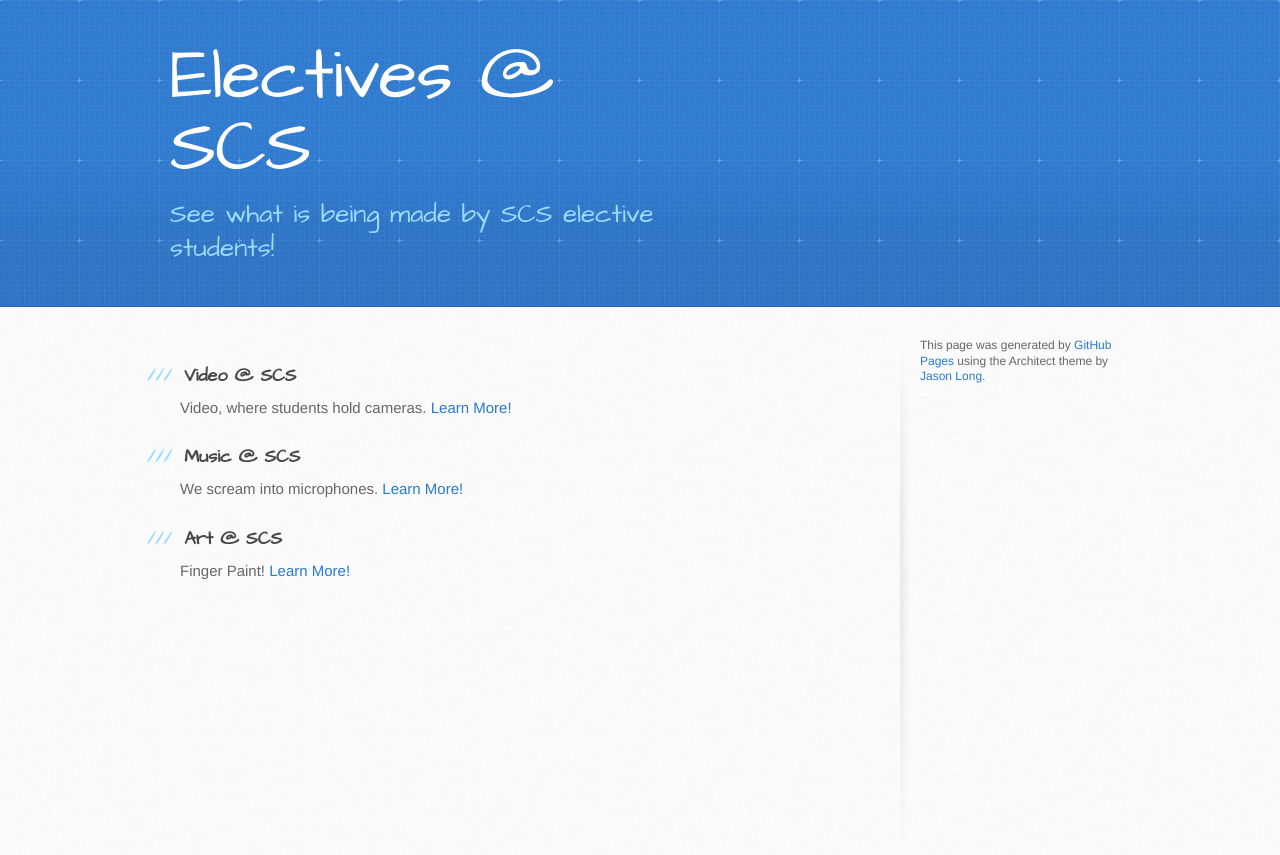
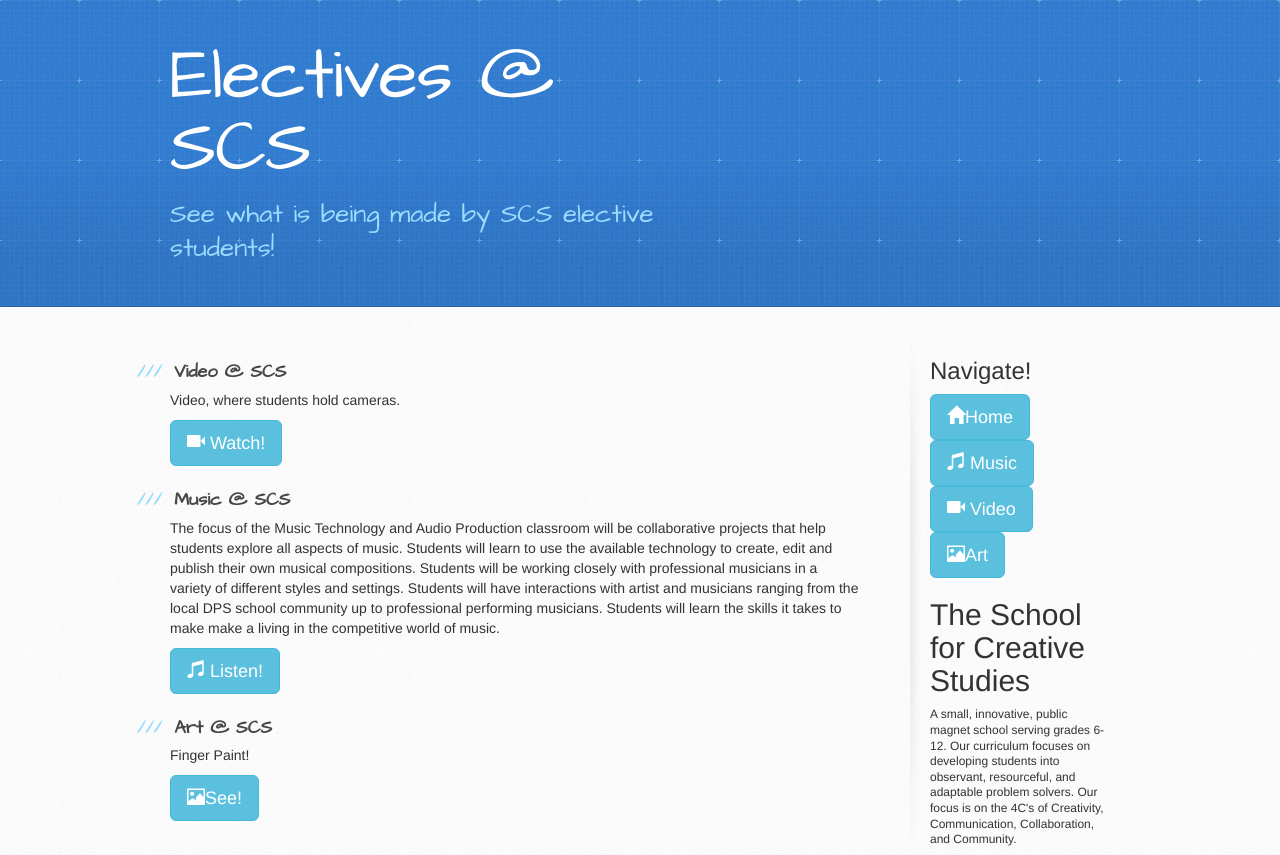
Before and after one commit to scselectives/scselectives.github.io, a plain HTML site: page index.html in a window 1280 px wide. Drawn offline with nearby package versions, Linux system fonts and the light colour scheme.

Commit message:
Update index.html

```diff
--- a/index.html
+++ b/index.html
@@ -8,6 +8,9 @@
     <link rel="stylesheet" type="text/css" href="stylesheets/stylesheet.css" media="screen">
     <link rel="stylesheet" type="text/css" href="stylesheets/github-light.css" media="screen">
     <link rel="stylesheet" type="text/css" href="stylesheets/print.css" media="print">
+      <link rel="stylesheet" href="https://maxcdn.bootstrapcdn.com/bootstrap/3.3.7/css/bootstrap.min.css">
+    <script src="https://ajax.googleapis.com/ajax/libs/jquery/1.12.4/jquery.min.js"></script>
+    <script src="https://maxcdn.bootstrapcdn.com/bootstrap/3.3.7/js/bootstrap.min.js"></script>
 
     <!--[if lt IE 9]>
     <script src="//html5shiv.googlecode.com/svn/trunk/html5.js"></script>
@@ -23,7 +26,6 @@
         <h2>See what is being made by SCS elective students!</h2>
       </div>
     </header>
-    <ul>
 
     <div id="content-wrapper">
       <div class="inner clearfix">
@@ -32,25 +34,54 @@
           <h3>
 <a id="welcome-to-github-pages" class="anchor" href="#welcome-to-github-pages" aria-hidden="true"><span aria-hidden="true" class="octicon octicon-link"></span></a>Video @ SCS</h3>
 
-          <p>Video, where students hold cameras. <a href="scselectives.github.io/music.html">Learn More!</a></p>
+          <p>Video, where students hold cameras.</p>
+            <a href="video.html" class="btn btn-info btn-lg" id="button-wrapper">
+          <span class="glyphicon glyphicon-facetime-video"></span> Watch!
+        </a>
 
 <h3>
 <a id="designer-templates" class="anchor" href="#designer-templates" aria-hidden="true"><span aria-hidden="true" class="octicon octicon-link"></span></a>Music @ SCS</h3>
 
-<p>We scream into microphones. <a href="scselectives.github.io/music.html">Learn More!</a></p>
+            <p>The focus of the Music Technology and Audio Production classroom will be collaborative projects that help students explore all aspects of music. Students will learn to use the available technology to create, edit and publish their own musical compositions. Students will be working closely with professional musicians in a variety of different styles and settings.
+                Students will have interactions with artist and musicians ranging from the local DPS school community up to professional performing musicians. Students will learn the skills it takes to make make a living in the competitive world of music.</p>
+            <a href="music.html"  class="btn btn-info btn-lg" id="button-wrapper">
+          <span class="glyphicon glyphicon-music"></span> Listen!
+        </a>
 
 <h3>
 <a id="creating-pages-manually" class="anchor" href="#creating-pages-manually" aria-hidden="true"><span aria-hidden="true" class="octicon octicon-link"></span></a>Art @ SCS </h3>
 
-<p>Finger Paint! <a href="#">Learn More!</a></p>
+<p>Finger Paint!</p>
+             <a href="art.html" class="btn btn-info btn-lg" id="button-wrapper">
+          <span class="glyphicon glyphicon-picture"></span>See!
+        </a>
         </section>
 
         <aside id="sidebar">
+            <h3>Navigate!</h3>
+        <a href="index.html" class="btn btn-info btn-lg" id="button-wrapper">
+          <span class="glyphicon glyphicon-home"></span>Home
+        </a>
+
+            <a href="music.html"  class="btn btn-info btn-lg" id="button-wrapper">
+          <span class="glyphicon glyphicon-music"></span> Music
+        </a>
+
+             <a href="video.html" class="btn btn-info btn-lg" id="button-wrapper">
+          <span class="glyphicon glyphicon-facetime-video"></span> Video
+        </a>
 
 
-          <p>This page was generated by <a href="https://pages.github.com">GitHub Pages</a> using the Architect theme by <a href="https://twitter.com/jasonlong">Jason Long</a>.</p>
+            <a href="art.html" class="btn btn-info btn-lg" id="button-wrapper">
+          <span class="glyphicon glyphicon-picture"></span>Art
+        </a>
+<h2>The School for Creative Studies</h2>
+            <p>A small, innovative, public magnet school serving grades 6-12. Our curriculum focuses on developing students into observant, resourceful, and adaptable problem solvers. Our focus is on the 4C's of Creativity, Communication, Collaboration, and Community. <p>
+            <iframe width=110% height=110% frameborder="0" style="border:1" src="https://www.google.com/maps/embed/v1/place?q=place_id:ChIJ7blEX0T9rIkRXbwoGe7TRvg&key=AIzaSyBDz22I4m83B0LoRzojCDgY94-Q_MTS8l0" allowfullscreen></iframe>
         </aside>
       </div>
+
+
     </div>
 
 
```
